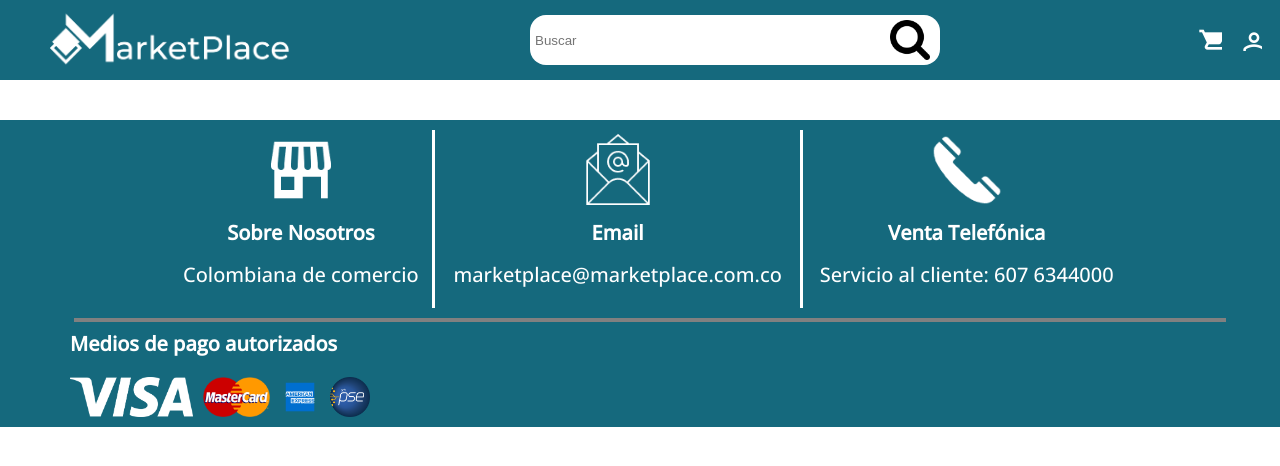
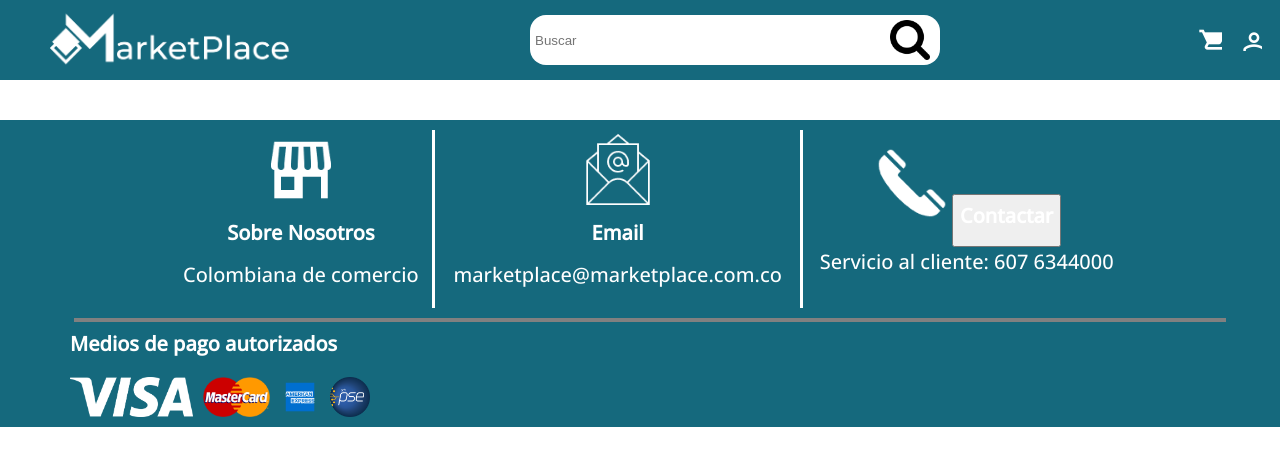
Before and after one commit to valegb13/Front02, an Angular app in the folder front02/: page / in a window 1280 px wide. Shown: the top 466 px of the page. Built offline with nearby package versions, Linux system fonts and the light colour scheme; what primeng would draw is missing.

Commit message:
Imagenes

```diff
--- a/front02/src/app/Components/footer/footer.component.html
+++ b/front02/src/app/Components/footer/footer.component.html
@@ -14,7 +14,7 @@
             </td>
             <td class="line"></td>
             <td><img src="/assets/icons/tele.png" alt="Icon 3" class="table-image">
-                <p class="image-caption"><b>Venta Telefónica</b></p>
+                <button class="Btn-Contactar"><p class="image-caption"><b>Contactar</b></p></button>
                 <p class = "textopequeno">Servicio al cliente: 607 6344000</p>
             </td>
         </tr>
```
